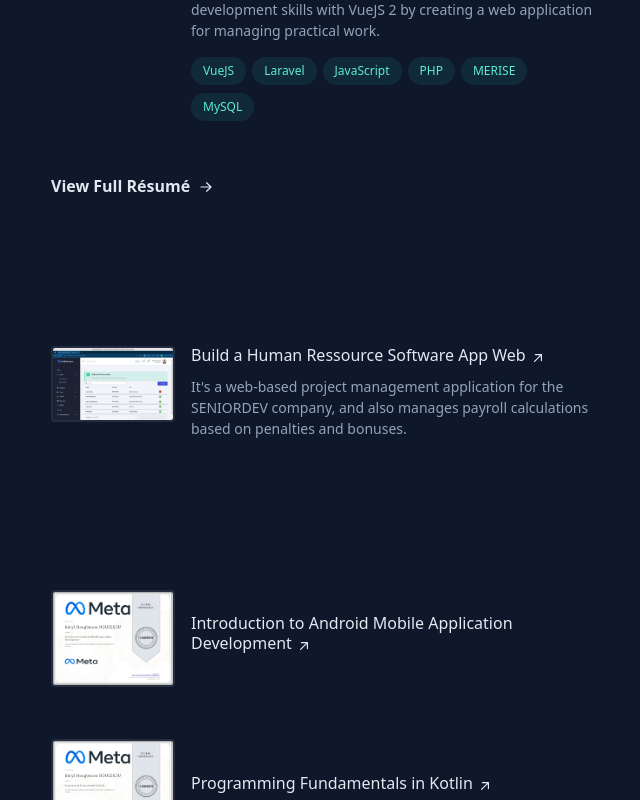
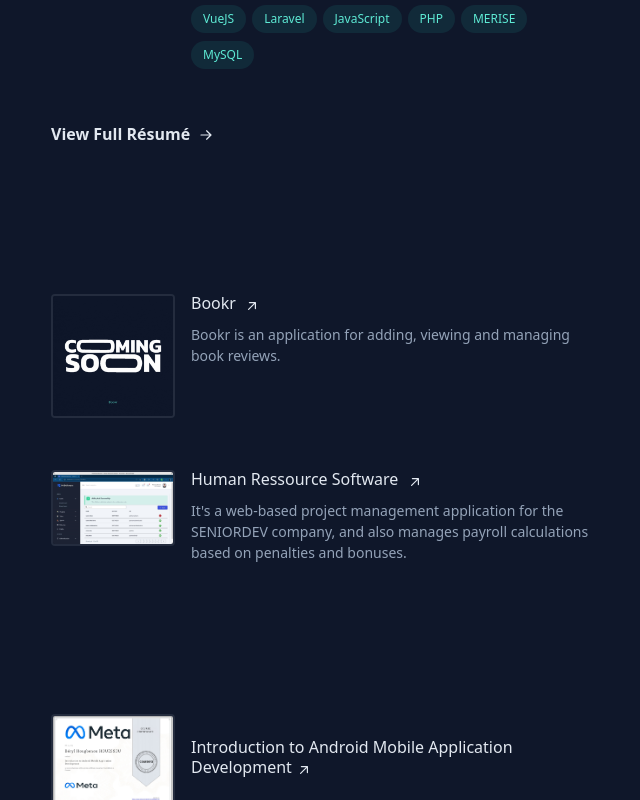
Before and after one commit to beryl-07/berylDev, a Next.js app: page / in a window 1280 px wide. Shown: the part 1023-1823 px from the top of the page, without its empty margins (589-1229 px from the left). Built offline with nearby package versions, Linux system fonts and the light colour scheme.

Commit message:
Update Description

```diff
--- a/app/layout.tsx
+++ b/app/layout.tsx
@@ -21,10 +21,9 @@ export default function RootLayout({
         <meta
           name="description"
           content="
-
-Béryl HOUESSOU
-Software developer
-I'm mobile (Android, Kotlin) and web (Laravel, NodeJS, ReactJS, VueJS) developer
+        Béryl HOUESSOU
+        Software developer
+        I'm mobile (Android, Kotlin) and web (Laravel, NodeJS, ReactJS, VueJS) developer
           "
         />
         <meta name="viewport" content="width=device-width, initial-scale=1" />
@@ -33,7 +32,7 @@ I'm mobile (Android, Kotlin) and web (Laravel, NodeJS, ReactJS, VueJS) developer
       <body
         className={
           // inter.className +
-          "bg-slate-900 leading-relaxed text-slate-400 antialiased selection:bg-teal-300 selection:text-teal-900"}
+          "bg-slate-900 leading-relaxed text-slate-400 antialiased selection:bg-teal-300 selection:text-teal-900 lg:bg-white"}
       >
         {children}
       </body>
--- a/app/page.tsx
+++ b/app/page.tsx
@@ -5,6 +5,7 @@ import About from './_components/About'
 import Experience from './_components/Experience'
 import { useRef, useState, useEffect, useMemo } from "react"
 import Capture1 from './_assets/capture1.jpg'
+import ComingSoon from './_assets/comingSoon.gif'
 import Certification1 from './_assets/Coursera J2E8P9MHTJ34.jpg'
 import Certification2 from './_assets/Coursera S4GNHJN4ANTF.jpg'
 import Certification3 from './_assets/Coursera N2J4BBHEB4ZS.jpg'
@@ -28,7 +29,8 @@ interface Certificate {
 interface Project {
   name: string;
   url: string;
-  location: string;
+  image: StaticImageData;
+  // location: string;
   description: string;
   stacks?: string[];
 }
@@ -96,6 +98,20 @@ export default function Home() {
     }
   ];
 
+  const myProjects: Project[] = [
+    {
+      name: "Bookr",
+      url: "",
+      image: ComingSoon,
+      description: "Bookr is an application for adding, viewing and managing book reviews."
+    },
+    {
+      name: "Human Ressource Software",
+      url: "https://github.com/beryl452/hrSoftwareSystem",
+      image: Capture1,
+      description: " It's a web-based project management application for the SENIORDEV company, and also manages payroll calculations based on penalties and bonuses."
+    }
+  ]
   useEffect(() => {
     const observer = new IntersectionObserver(
       ([entry]) => {
@@ -305,11 +321,12 @@ export default function Home() {
               I&#x27;m Béryl HOUESSOU, a mobile (Android, Kotlin) and web (Laravel, NodeJS, ReactJS, VueJS) developer with a preference for the back-end. With a degree in computer systems and software, I&#x27;m passionate about web application development and with my growing interest in Android application development, I decided to start <a className="font-medium text-slate-200 hover:text-teal-300 focus-visible:text-teal-300" href="https://beryl.hashnode.dev/" target="_blank" rel="noreferrer"> a blog </a> to document my learning journey.
             </p>
             <p className="mb-4">
-              These days, I&#x27;m concentrating mainly on my
+              {/* These days, I&#x27;m concentrating mainly on my
               <a className="font-medium text-slate-200 hover:text-teal-300 focus-visible:text-teal-300" href="https://www.coursera.org/professional-certificates/meta-android-developer" target="_blank" rel="noreferrer"> &#x22;Meta Android Developer Professional Certificate&#x22;. </a>
               So I can create or help to create the excellent Android product. And to diversify a bit, I&#x27;m learning Rust with
               <a className="font-medium text-slate-200 hover:text-teal-300 focus-visible:text-teal-300" href="https://www.amazon.com/Rust-Web-Programming-hands-applications/dp/1803234695" target="_blank" rel="noreferrer"> &#x22;Rust Web Programming A hands-on guide to developing, packaging, and deploying fully functional Rust web applications&#x22; by Maxwell Flitton </a>
-              and I love low-level code.
+              and I love low-level code. */}
+              These days, through the book <a className="font-medium text-slate-200 hover:text-teal-300 focus-visible:text-teal-300" href="https://www.packtpub.com/product/web-development-with-django-second-edition/9781803230603" target="_blank" rel="noreferrer"> &#x22;Web Development with Django&#x22; </a> written by Ben Shaw, Saurabh Badhwar, Chris Guest, Bharath Chandra K S, I&#x27;m discovering the Django framework by creating the Bookr application that lets you add, view and manage book reviews.
             </p>
             <p className="mb-4">
               In my spare time, I like to listen to music, watch videos on YouTube and, when I&#x27;m not in front of a screen, I like to play basketball or ride my bike.
@@ -345,24 +362,28 @@ export default function Home() {
           </div>
           <div>
             <ul className="group/list">
-              <li className="mb-12">
+              {
+                myProjects.map((project: Project, index: any) => (
+                  <li className="mb-12" key={index}>
                     <div className="group relative grid gap-4 pb-1 transition-all sm:grid-cols-8 sm:gap-8 md:gap-4 lg:hover:!opacity-100 lg:group-hover/list:opacity-50">
                       <div className="absolute -inset-x-4 -inset-y-4 z-0 hidden rounded-md transition motion-reduce:transition-none lg:-inset-x-6 lg:block lg:group-hover:bg-slate-800/50 lg:group-hover:shadow-[inset_0_1px_0_0_rgba(148,163,184,0.1)] lg:group-hover:drop-shadow-lg"></div>
                       <div className="z-10 sm:order-2 sm:col-span-6">
                         <h3>
-                      <a className="inline-flex items-baseline font-medium leading-tight text-slate-200 hover:text-teal-300 focus-visible:text-teal-300  group/link text-base" href="https://github.com/beryl452/hrSoftwareSystem" target="_blank" rel="noreferrer" aria-label="Build a HRSoftware System">
+                          <a className="inline-flex items-baseline font-medium leading-tight text-slate-200 hover:text-teal-300 focus-visible:text-teal-300  group/link text-base" href={project.url} target="_blank" rel="noreferrer" aria-label="Build a HRSoftware System">
                             <span className="absolute -inset-x-4 -inset-y-2.5 hidden rounded md:-inset-x-6 md:-inset-y-4 lg:block"></span>
-                        <span>Build a Human Ressource Software <span className="inline-block"> App Web
+                            <span> {project.name} <span className="inline-block">
                               <svg xmlns="http://www.w3.org/2000/svg" viewBox="0 0 20 20" fill="currentColor" className="inline-block h-4 w-4 shrink-0 transition-transform group-hover/link:-translate-y-1 group-hover/link:translate-x-1 group-focus-visible/link:-translate-y-1 group-focus-visible/link:translate-x-1 motion-reduce:transition-none ml-1 translate-y-px" aria-hidden="true"><path fillRule="evenodd" d="M5.22 14.78a.75.75 0 001.06 0l7.22-7.22v5.69a.75.75 0 001.5 0v-7.5a.75.75 0 00-.75-.75h-7.5a.75.75 0 000 1.5h5.69l-7.22 7.22a.75.75 0 000 1.06z" clipRule="evenodd"></path></svg>
                             </span>
                             </span>
                           </a>
                         </h3>
-                    <p className="mt-2 text-sm leading-normal">It&#x27;s a web-based project management application for the SENIORDEV company, and also manages payroll calculations based on penalties and bonuses.</p>
+                        <p className="mt-2 text-sm leading-normal">{project.description}</p>
                       </div>
-                  <Image alt="" loading="lazy" width="200" height="48" decoding="async" data-nimg="1" className="rounded border-2 border-slate-200/10 transition group-hover:border-slate-200/30 sm:order-1 sm:col-span-2 sm:translate-y-1" style={{ color: "transparent" }} src={Capture1} />
+                      <Image alt="" loading="lazy" width="200" height="48" decoding="async" data-nimg="1" className="rounded border-2 border-slate-200/10 transition group-hover:border-slate-200/30 sm:order-1 sm:col-span-2 sm:translate-y-1" style={{ color: "transparent" }} src={project.image} />
                     </div>
                   </li>
+                ))
+              }
             </ul>
           </div>
         </section>
```
Also changed, not shown: app/_assets/comingSoon.gif (added). Lines whose indentation alone changed are shown as unchanged.
